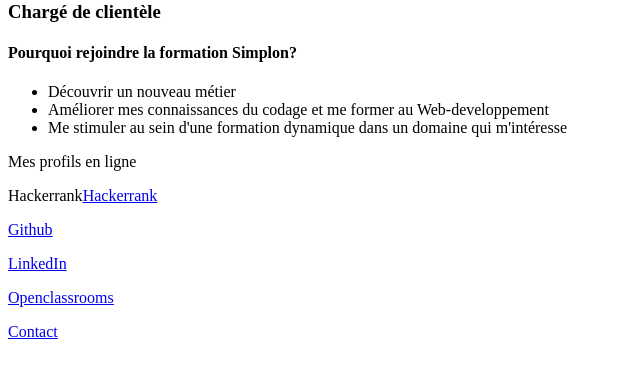
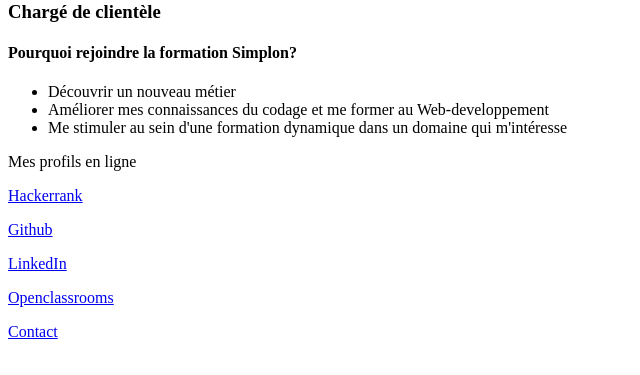
Before and after one commit to ThibautLgl/ThibautLgl.github.io, a plain HTML site: page index.html in a window 1280 px wide. Shown: the part 399-774 px from the top of the page, without its empty margins (0-640 px from the left). Drawn offline with Linux system fonts and the light colour scheme.

Commit message:
Add files via upload

```diff
--- a/index.html
+++ b/index.html
@@ -50,7 +50,7 @@
 
 <p>Mes profils en ligne</p>
 
-<p>Hackerrank<a href="https://www.hackerrank.com/thibaut_legoll">Hackerrank</a></p>
+<p><a href="https://www.hackerrank.com/thibaut_legoll">Hackerrank</a></p>
 
 
 <p><a href="https://github.com/ThibautLgl">Github</a></p>
```
